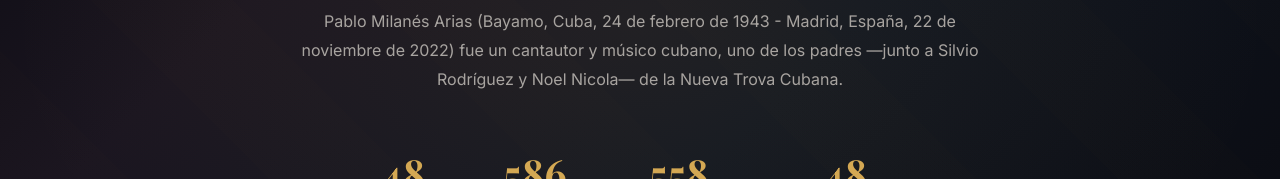
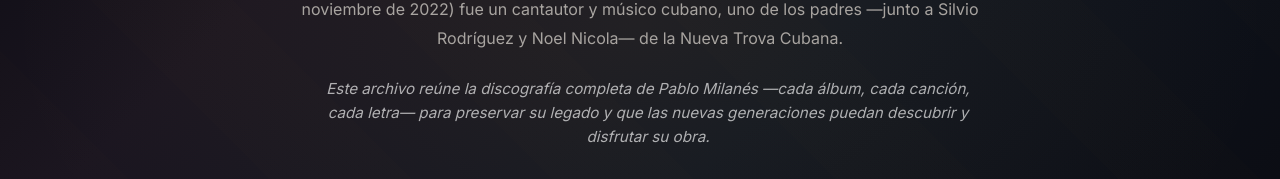
Before and after one commit to lucasvicente-com-ar/pablo-milanes-discografia, a plain HTML site: page index.html in a window 1280 px wide. Shown: the part 375-554 px from the top of the page. Drawn offline with nearby package versions, Linux system fonts and the light colour scheme.

Commit message:
Sync mission statement to index.html

```diff
--- a/index.html
+++ b/index.html
@@ -116,10 +116,20 @@
 
         .hero-bio {
             max-width: 700px;
-            margin: 0 auto 3rem;
+            margin: 0 auto 1.5rem;
             color: var(--text-secondary);
             font-size: 1rem;
             line-height: 1.8;
+        }
+        .hero-mission {
+            font-size: 0.95rem;
+            color: rgba(255, 255, 255, 0.65);
+            max-width: 680px;
+            margin: 0 auto 2rem;
+            line-height: 1.6;
+            font-style: italic;
+            border-left: 3px solid var(--accent);
+            padding-left: 1rem;
         }
 
         .hero-stats {
@@ -634,6 +644,7 @@
             <h1>Pablo Milanés</h1>
             <p class="hero-subtitle">La voz eterna de la Nueva Trova Cubana</p>
             <p class="hero-bio" id="bio"></p>
+            <p class="hero-mission">Este archivo reúne la discografía completa de Pablo Milanés —cada álbum, cada canción, cada letra— para preservar su legado y que las nuevas generaciones puedan descubrir y disfrutar su obra.</p>
             <div class="hero-stats">
                 <div class="stat">
                     <div class="stat-number" id="stat-albums">0</div>
```
